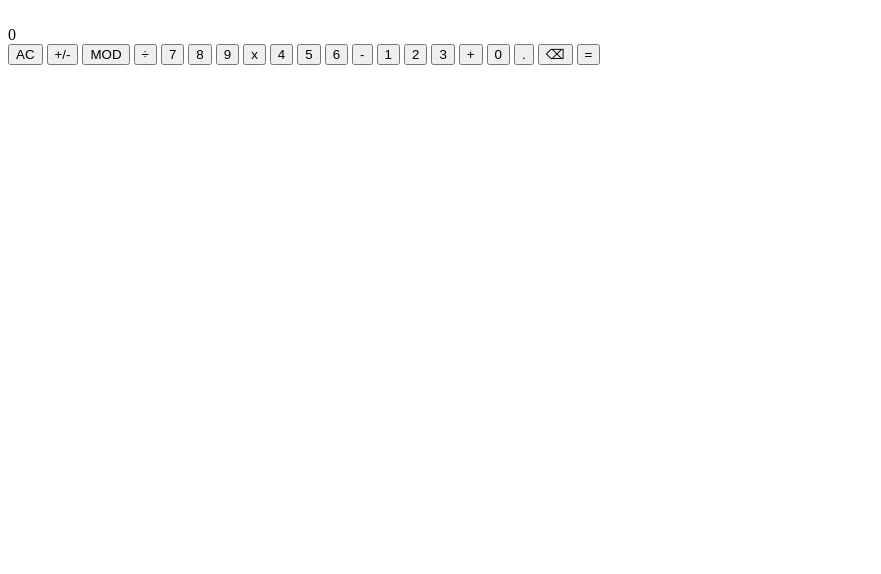
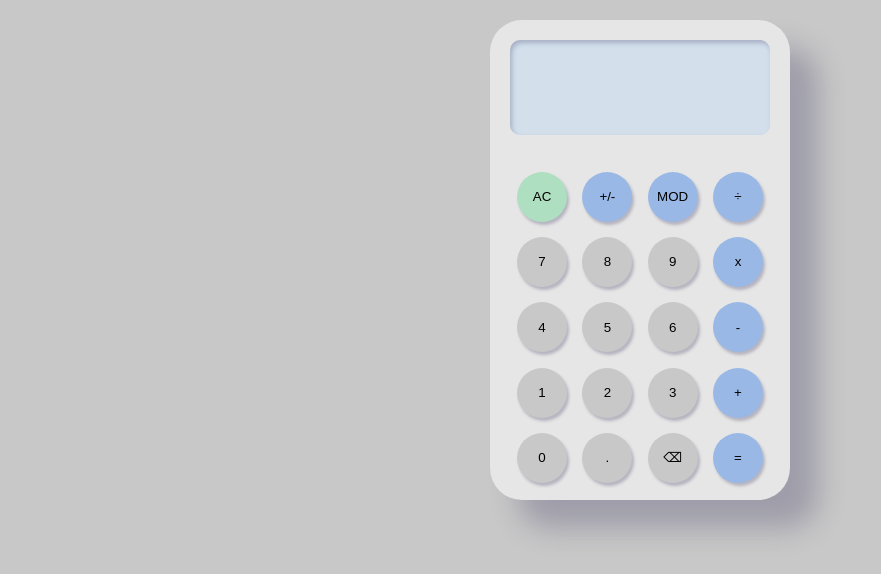
Before and after one commit to KTohara/HTML-Calculator, a plain HTML site: page index.html in a window 1280 px wide. Both pictures are taken after a click on the button "AC". Shown: the whole page, without its empty margins (0-881 px from the left). Drawn offline with Linux system fonts and the light colour scheme.

Commit message:
Add CSS 1st draft

```diff
--- a/index.html
+++ b/index.html
@@ -5,6 +5,7 @@
   <meta http-equiv="X-UA-Compatible" content="IE=edge">
   <meta name="viewport" content="width=device-width, initial-scale=1.0">
   <link rel="stylesheet" href="style.css">
+  <link href="https://fonts.googleapis.com/css2?family=Oswald:wght@200;300;400;500;600;700&display=swap" rel="stylesheet">
   <script src="script.js" defer></script>
   <title>Calculator</title>
 </head>
@@ -13,7 +14,6 @@
   <div class="calc-body">
     <div class="display">
       <output class="input" id="input"></output>
-      <br>
       <output class="output" id="output"></output>
     </div>
 
--- a/script.js
+++ b/script.js
@@ -5,7 +5,6 @@ let inputNum = '';
 let firstNum = '';
 let secondNum = '';
 let currentOperator = null;
-let resetDisplay = false;
 let lastOperator = '';
 
 const input = document.getElementById('input');
@@ -24,18 +23,19 @@ const operatorMathArray = ['*', '/', '+', '-']
 // Event Listeners
 
 numberButtons.forEach((button) =>
-  button.addEventListener('click', () => attachNumber(button.innerHTML))
+  button.onclick = () => attachNumber(button.innerHTML)
 );
 
 operatorButtons.forEach((button) =>
-  button.addEventListener('click', () => attachOperator(button.innerHTML))
+  button.onclick = () => attachOperator(button.innerHTML)
 );
 
-window.addEventListener('keydown', keyboardInput)
-clearButton.addEventListener('click', clear);
-inverse.addEventListener('click', invertSign);
-decimal.addEventListener('click', attachDecimal);
-equals.addEventListener('click', updateDisplay);
+// window.onkeydown = () => keyboardInput();
+window.onkeydown = (e) => keyboardInput(e);
+clearButton.onclick = () => clear();
+inverse.onclick = () => invertSign();
+decimal.onclick = () => attachDecimal();
+equals.onclick = () => updateEquals();
 
 // Event Listener Functions
 
@@ -61,8 +61,9 @@ function attachNumber(number) {
 function checkInputLength() {
   const inputTotal = input.innerHTML;
   length = inputTotal.length;
-  if (length > 20) {
-    input.innerHTML = inputTotal.slice(0, 20);
+  if (length > 22) {
+    input.innerHTML = inputTotal.slice(0, 22);
+    output.innerHTML = inputTotal.slice(0, 22);
   }
 }
 
@@ -92,10 +93,9 @@ function attachOperator(operator) {
 // clears the output and input display
 function clear() {
   input.innerHTML = '';
-  output.innerHTML = '0';
+  output.innerHTML = '';
   inputEquation = [];
   inputNum = '';
-  firstOperator = false;
 };
 
 // inverts the input into negative or positive, evaluates input
@@ -113,6 +113,17 @@ function attachDecimal() {
     inputNum += '.'
   };
   updateOutput();
+}
+
+function updateOutput() {
+  if (inputEquation.length <= 1) {
+    input.innerHTML = inputNum;
+    output.innerHTML = inputNum;
+  } else {
+    inputEquation.splice(-1, 1, inputNum);
+    input.innerHTML = inputEquation.join(' ');
+    output.innerHTML = evaluate(inputEquation);
+  }
 }
 
 // evaluates the current input
@@ -152,21 +163,11 @@ function keyboardInput(e) {
 }
 
 function updateEquals() {
+  if (output.innerHTML === '') return;
   input.innerHTML = output.innerHTML;
   inputNum = output.innerHTML;
-  output.innerHTML = '';
+  output.innerHTML = null;
   inputEquation = [input.innerHTML];
-}
-
-function updateOutput() {
-  if (inputEquation.length <= 1) {
-    input.innerHTML = inputNum;
-    output.innerHTML = inputNum;
-  } else {
-    inputEquation.splice(-1, 1, inputNum);
-    input.innerHTML = inputEquation.join(' ');
-    output.innerHTML = evaluate(inputEquation);
-  }
 }
 
 // Helper Functions
--- a/style.css
+++ b/style.css
@@ -0,0 +1,91 @@
+:root {
+  --primary-light: rgb(230, 230, 230);
+  --secondary-light: rgb(200, 200, 200);
+  --primary-dark: rgb(211, 224, 236);
+  --secondary-dark: rgb(80, 80, 80);
+  --green: rgb(175, 223, 193);
+  --blue: rgb(153, 184, 229);
+}
+
+*, *::before, *::after {
+  box-sizing: boder-box;
+  padding: 0;
+  margin: 0;
+}
+
+body {
+  background-color: var(--secondary-light);
+  font-family: oswald;
+  font-weight: 300;
+  font-size: 20px;
+}
+
+button {
+  background-color: var(--secondary-light);
+  border: none;
+  width: 50px;
+  height: 50px;
+  margin: 0.5em;
+  border-radius: 50%;
+  box-shadow: 2px 3px 3px 0 rgba(34, 33, 81, 0.25);
+  transition: all 0.15s ease-in-out;
+}
+
+button:hover {
+  transform: translateY(-4px);
+}
+
+button:active {
+  transform: translateY(1px);
+  border-radius: 10px;
+}
+
+#allclear {
+  background-color: var(--green);
+}
+
+.operator,
+#inverse,
+#equals {
+  background-color: var(--blue);
+}
+
+
+.calc-body {
+  background-color: var(--primary-light);
+  width: 300px;
+  border-radius: 32px;
+  margin: 1em auto;
+  display: flex;
+  justify-content: space-evenly;
+  flex-direction: column;
+  border-radius: 32px;
+  box-shadow: 28px 28px 28px 0 rgba(34, 33, 81, 0.25);
+}
+
+.display {
+  background-color: var(--primary-dark);
+  text-align: right;
+  width: 80%;
+  height: 75px;
+  border-radius: 10px;
+  margin: 1em auto;
+  padding: .5em;
+  display: flex;
+  flex-direction: column;
+  justify-content: space-between;
+  box-shadow: inset 2px 3px 5px 0 rgba(34, 33, 81, 0.25);
+}
+
+.input,
+.output {
+  margin: 0 0.5em;
+}
+
+.button-grid {
+  /* width: auto; */
+  margin: 0.5em auto;
+  display: grid;
+  grid-template: 1fr 1fr 1fr / 1fr 1fr 1fr 1fr;
+  gap: 0.1em;
+}
```
Also changed, not shown: font/leaner-thin-italic.otf (added), font/leaner-thin.ttf (added).
